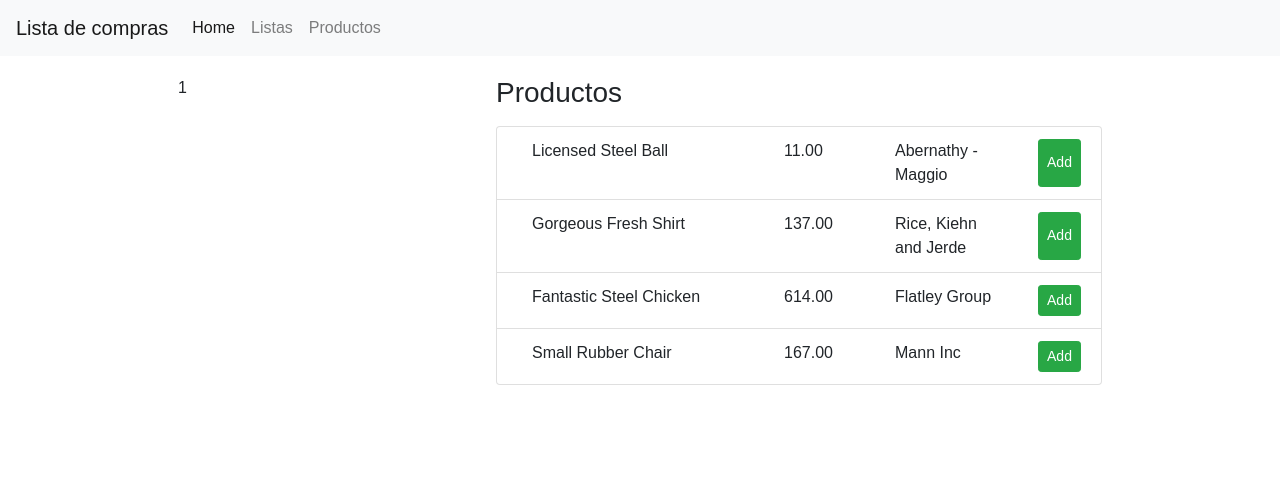
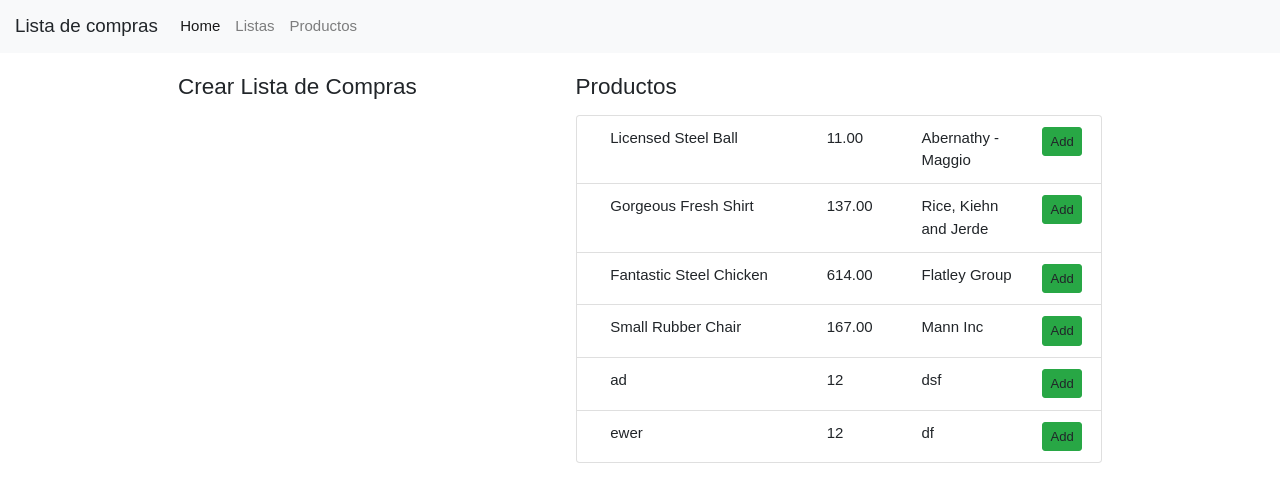
Before and after one commit to danncortes/shopping-list, a React (Create React App) app: page / in a window 1280 px wide. Shown: the top 502 px of the page. Built offline with nearby package versions, Linux system fonts and the light colour scheme; data requests are answered from the project's data file.

Commit message:
Creating Select product list

```diff
--- a/db.json
+++ b/db.json
@@ -23,6 +23,18 @@
       "name": "Small Rubber Chair",
       "price": "167.00",
       "store": "Mann Inc"
+    },
+    {
+      "name": "ad",
+      "price": "12",
+      "store": "dsf",
+      "id": 48135244
+    },
+    {
+      "name": "ewer",
+      "price": "12",
+      "store": "df",
+      "id": 48135245
     }
   ],
   "lists": [
--- a/src/actions/index.js
+++ b/src/actions/index.js
@@ -1,5 +1,4 @@
 import axios from 'axios';
-import { values } from 'redux-form';
 
 export const FETCH_PRODUCTS = 'FETCH_PRODUCTS';
 export const FETCH_LISTS = 'FETCH_LISTS';
--- a/src/components/App.css
+++ b/src/components/App.css
@@ -1,3 +1,7 @@
+html{
+    font-size: 15px;
+}
+
 .container-fluid{
     padding: 20px;
     max-width:1024px;
@@ -10,3 +14,13 @@
 table{
     border: 1px solid #ddd;
 }
+
+.selected-products-list{
+    padding: 0;
+    margin: 0;
+    list-style: none;
+}
+.selected-products-list li{
+    padding:6px 0;
+    border-bottom: 1px solid #ddd;
+}
--- a/src/components/App.js
+++ b/src/components/App.js
@@ -12,7 +12,7 @@ class App extends Component {
             <BrowserRouter>
                 <section>
                     <nav className="navbar navbar-expand-lg navbar-light bg-light">
-                        <a className="navbar-brand" href="#">Lista de compras</a>
+                        <a className="navbar-brand">Lista de compras</a>
                         <button className="navbar-toggler" type="button" data-toggle="collapse" data-target="#navbarSupportedContent" aria-controls="navbarSupportedContent" aria-expanded="false" aria-label="Toggle navigation">
                             <span className="navbar-toggler-icon"></span>
                         </button>
--- a/src/components/lists-create/lists-create.js
+++ b/src/components/lists-create/lists-create.js
@@ -1,5 +1,6 @@
 import React, { Component } from 'react';
 import ProductsList from '../products-list/products-list';
+import ProductsSelectedList from '../products-selected-list/products-selected-list';
 
 class ListsCreate extends Component {
     constructor(props){
@@ -9,9 +10,13 @@ class ListsCreate extends Component {
 
         return (
             <section className="col d-flex">
-                <div className="col-4">1</div>
-                <div className="col-8">
-                    <ProductsList products="hola" />
+                <div className="col-5">
+                    <h4 className="mb-3">Crear Lista de Compras</h4>
+                    <ProductsSelectedList/>
+                </div>
+                <div className="col-7">
+                    <h4 className="mb-3">Productos</h4>
+                    <ProductsList/>
                 </div>
             </section>
         )
--- a/src/components/products-list/products-list.js
+++ b/src/components/products-list/products-list.js
@@ -7,17 +7,16 @@ class ProductsList extends Component{
 
     componentDidMount() {
         this.props.fetchProducts();
-        console.log(this.props)
     }
 
     renderItems(){
         return this.props.products.map((item)=>{
             return (
-                <li key={item.id} className="list-group-item d-flex justify-content-between">
+                <li key={item.id} className="list-group-item d-flex justify-content-between align-items-start">
                     <span className="col-5">{item.name}</span>
                     <span className="col-2">{item.price}</span>
                     <span className="col-3">{item.store}</span>
-                    <button onClick={this.props.addProductToList.bind(this, item)} className="btn btn-success btn-sm">Add</button>
+                    <a onClick={this.props.addProductToList.bind(this, item)} className="btn btn-success btn-sm d-block">Add</a>
                 </li>
             )
         })
@@ -25,21 +24,17 @@ class ProductsList extends Component{
 
     render(){
         return(
-            <section>
-                <h3 className="mb-3">Productos</h3>
-                <ul className="list-group">
-                    {this.renderItems()}
-                </ul>
-            </section>
+            <ul className="list-group">
+                {this.renderItems()}
+            </ul>
         )
     }
 }
 
 function mapStateToProps(state) {
-    console.log(state)
     return {
         products: state.products,
-        productsList: state.productsList
+        selectedProducts: state.selectedProducts
     }
 }
 
--- /dev/null
+++ b/src/components/products-selected-list/products-selected-list.js
@@ -0,0 +1,30 @@
+import React, { Component } from 'react';
+import { connect } from 'react-redux';
+import { addProductToList } from '../../actions';
+
+class ProductsSelectedList extends Component {
+
+    renderList(){
+        return this.props.selectedProducts.map((item)=>{
+            return (
+                <li>{item.name}</li>
+            )
+        })
+    }
+
+    render() {
+        return (
+            <ul className="selected-products-list">
+                {this.renderList()}
+            </ul>
+        )
+    }
+}
+
+function mapStateToProps(state) {
+    return {
+        selectedProducts: state.selectedProducts
+    }
+}
+
+export default connect(mapStateToProps, {addProductToList})(ProductsSelectedList);
--- a/src/reducers/index.js
+++ b/src/reducers/index.js
@@ -7,7 +7,7 @@ import { reducer as formReducer } from 'redux-form';
 const rootReducer = combineReducers({
     products: ProductReducer,
     lists: ListsReducer,
-    listProducts:ProductListReducer,
+    selectedProducts:ProductListReducer,
     form: formReducer
 });
 
--- a/src/reducers/reducer_products.js
+++ b/src/reducers/reducer_products.js
@@ -6,11 +6,11 @@ export default function(state = [], action) {
             return action.payload.data;
 
         case CREATE_PRODUCT:
-            state.products = [...state, action.payload.data]
+            state = [...state, action.payload.data]
             return state;
 
         case DELETE_PRODUCT:
-            state.products = state.filter(item => {
+            state = state.filter(item => {
                 return item.id !== action.payload
             });
             return state;
```
